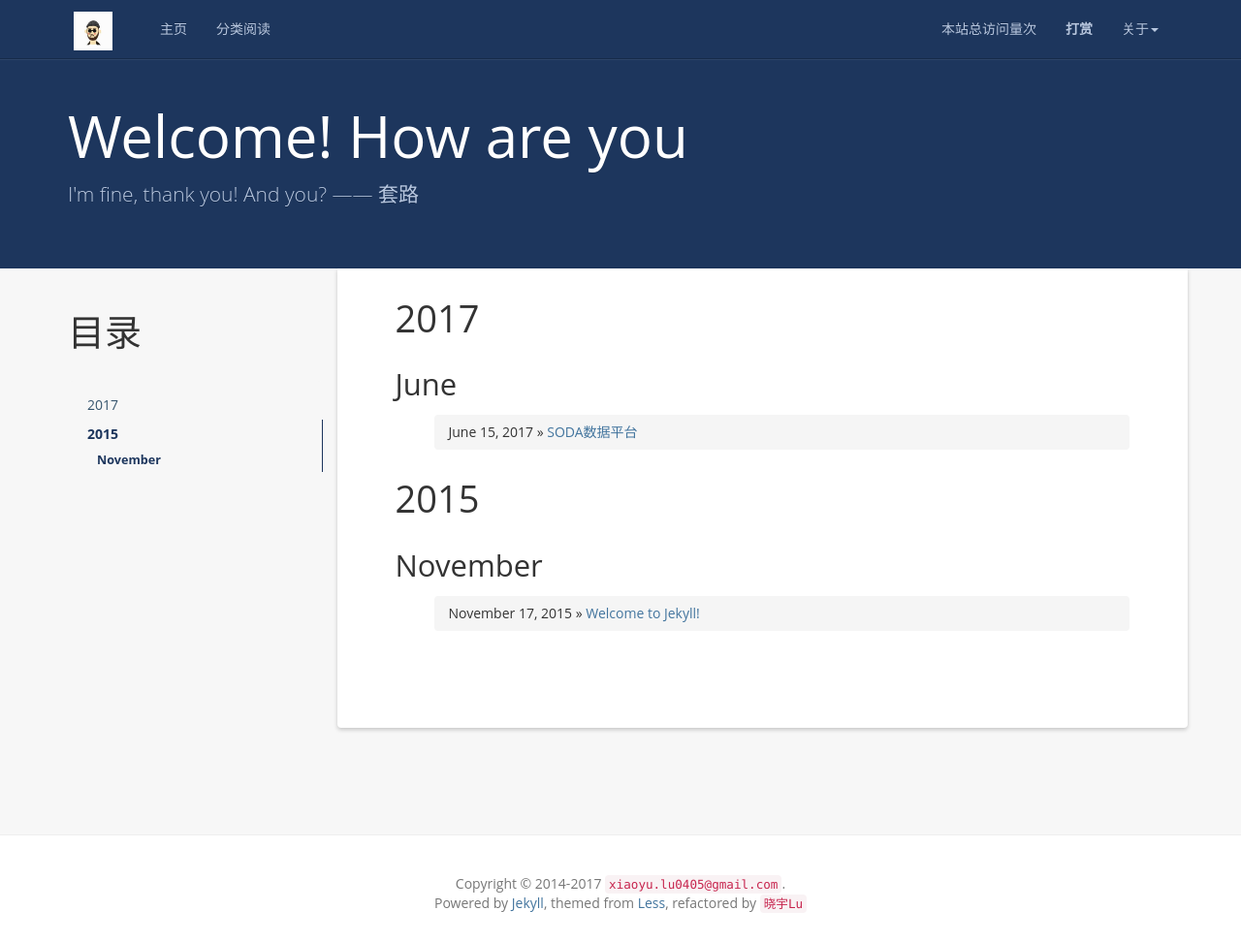
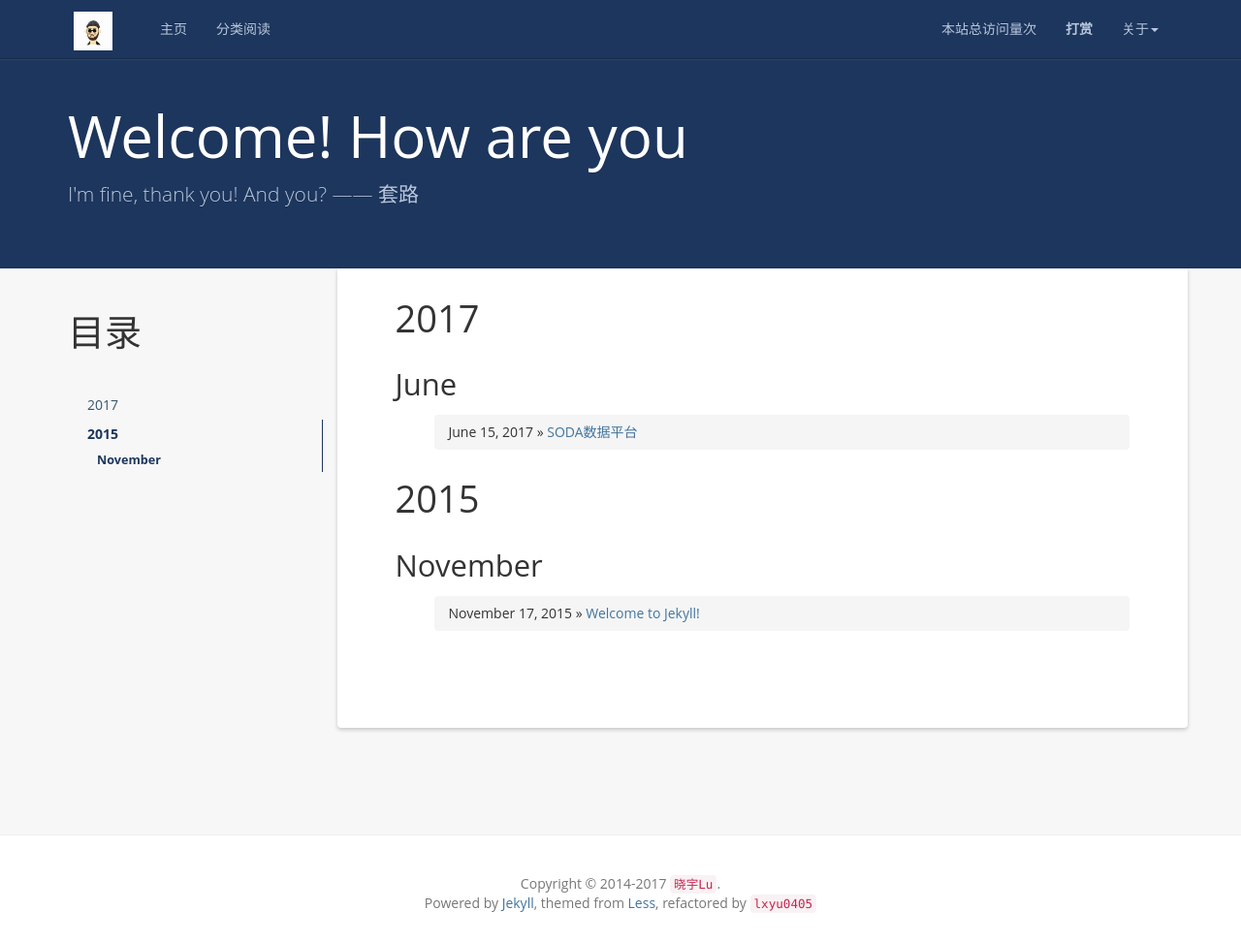
Before and after one commit to lxyu0405/blog, a Jekyll site: the page built from index.html, in a window 1280 px wide and 972 px high. Shown: the whole window at 97% size. Built offline with Jekyll 4.4.1, drawn with Linux system fonts in a browser that asks for light colours; nearby versions of some CDN libraries; the list of posts is cut into pages by our own code; comment, search, counter and statistics services are not loaded.

```diff
--- a/_config.yml
+++ b/_config.yml
@@ -2,8 +2,8 @@
 name: Welcome! How are you
 email: xiaoyu.lu0405@gmail.com
 author: 晓宇Lu
-url: https://lxyu0405.github.io/blog/
-resume_site: https://lxyu0405.github.io/blog/
+url: https://lxyu0405.github.io/
+resume_site: https://lxyu0405.github.io/
 github: https://github.com/lxyu0405/
 baseurl: ""
 description: I'm fine, thank you! And you?   ——   套路
@@ -25,7 +25,7 @@
 # Build settings
 markdown: kramdown
 
-baidu_analysis: 94be4b0f9fc5d94cc0d0415ea6761ae9
+# baidu_analysis: 94be4b0f9fc5d94cc0d0415ea6761ae9
 
 FB:
   comments :
--- a/_includes/footer.html
+++ b/_includes/footer.html
@@ -1,7 +1,7 @@
 <footer class="footer" role="contentinfo" style="text-align: center;">
 	<div class="container">
-		<p class="copyright">Copyright &copy; 2014-{{ site.time | date: '%Y' }} <a href="{{site.resume_site}}"><code>{{ site.email }}</code></a>.</p>
-		<p>Powered by <a href="http://jekyllrb.com">Jekyll</a>, themed from <a href="http://lesscss.cn/">Less</a>, refactored by <a href="#"><code>{{ site.author }}</code></a></p>
+		<p class="copyright">Copyright &copy; 2014-{{ site.time | date: '%Y' }} <a href="{{site.resume_site}}"><code>{{ site.author }}</code></a>.</p>
+		<p>Powered by <a href="http://jekyllrb.com">Jekyll</a>, themed from <a href="http://lesscss.cn/">Less</a>, refactored by <a href="https://github.com/lxyu0405/blog.git"><code>{{ site.github_username }}</code></a></p>
 	</div>
 </footer>
 
```
